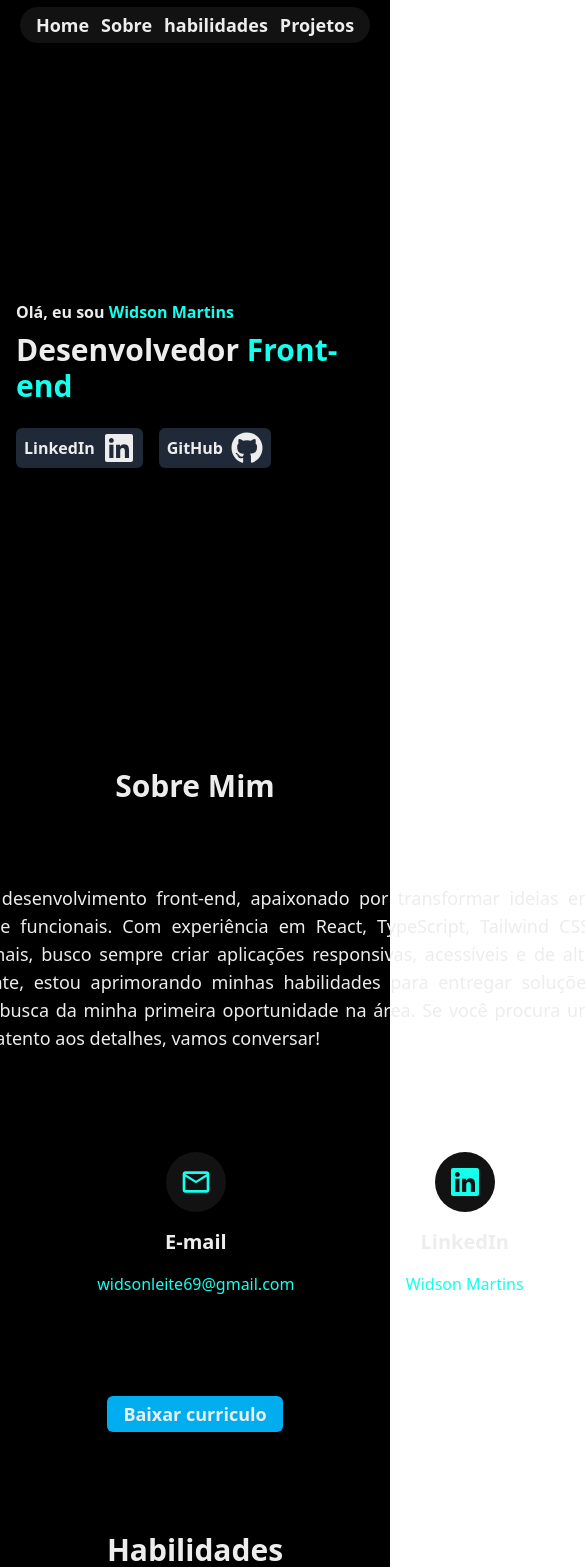
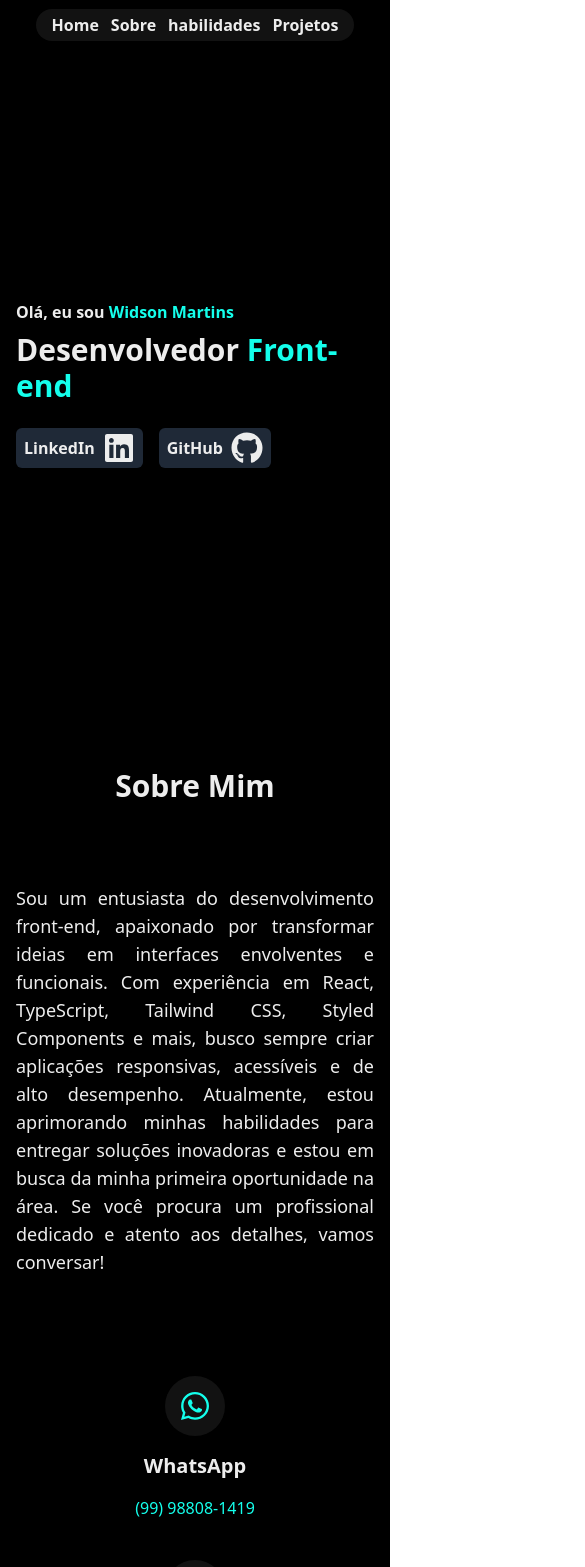
Before and after one commit to widson27/Meu-portfolio, a React (Vite) app: page / in a window 390 px wide. Shown: the top 1567 px of the page, 585 px wide, since content can reach past the window. Built offline with nearby package versions, Linux system fonts and the light colour scheme.

Commit message:
update mobile version

```diff
--- a/src/components/about/About.tsx
+++ b/src/components/about/About.tsx
@@ -4,9 +4,9 @@ import Contatos from "../contato/Contatos";
 function About() {
     return (
         <section className="w-full py-[100px] flex items-center justify-center gap-2" id="sobre">
-            <div className="max-w-[1200px] mx-auto flex flex-col items-center px-6 md:px-10">
+            <div className="max-w-[1200px] mx-auto flex flex-col items-center px-4 md:px-10">
                 <h2 className="font-bold text-3xl text-center" >Sobre Mim</h2>
-                <p className="mt-20 text-lg text-justify">
+                <p className="w-full mt-20 text-lg text-justify">
                     Sou um entusiasta do desenvolvimento front-end, apaixonado por transformar ideias em interfaces envolventes e funcionais. Com experiência em React, TypeScript, Tailwind CSS, Styled Components e mais, busco sempre criar aplicações responsivas, acessíveis e de alto desempenho. Atualmente, estou aprimorando minhas habilidades para entregar soluções inovadoras e estou em busca da minha primeira oportunidade na área. Se você procura um profissional dedicado e atento aos detalhes, vamos conversar!
                 </p>
                 <Contatos />
--- a/src/components/contato/Contatos.tsx
+++ b/src/components/contato/Contatos.tsx
@@ -4,9 +4,9 @@ import { FaWhatsapp, FaLinkedin } from "react-icons/fa";
 
 function Contatos() {
     return (
-        <div className="w-[800px] mx-auto py-[100px]">
+        <div className="w-[90%] lg:w-[800px] mx-auto py-[100px]">
 
-                <div className="flex justify-evenly items-center gap-10">
+                <div className="flex flex-col md:flex-row md:justify-evenly items-center gap-10">
                     <div className="flex flex-col justify-between items-center gap-4">
                         <div className="flex items-center justify-center w-15 h-15 bg-[#121212] rounded-[50%]">
                             <FaWhatsapp className="w-8 h-8 text-[#14FFEC]" />
--- a/src/components/header/Header.tsx
+++ b/src/components/header/Header.tsx
@@ -7,7 +7,7 @@ function Header() {
         <div className="flex items-center fixed bg-black w-full h-[50px] justify-center z-10000 py-4">
             <div className="bg-[#121212] shadow max-w-[95%] py-1 px-4 rounded-3xl flex justify-between">
                 <nav>
-                    <ul className="flex gap-3 md:gap-6 font-semibold text-lg">
+                    <ul className="flex gap-3 md:gap-6 font-bold text-base md:text-xl">
                         <a className="hover:text-[#14FFEC]" href="#">Home</a>
                         <a className="hover:text-[#14FFEC]" href="#sobre">Sobre</a>
                         <a className="hover:text-[#14FFEC]" href="#sobre">habilidades</a>
```
